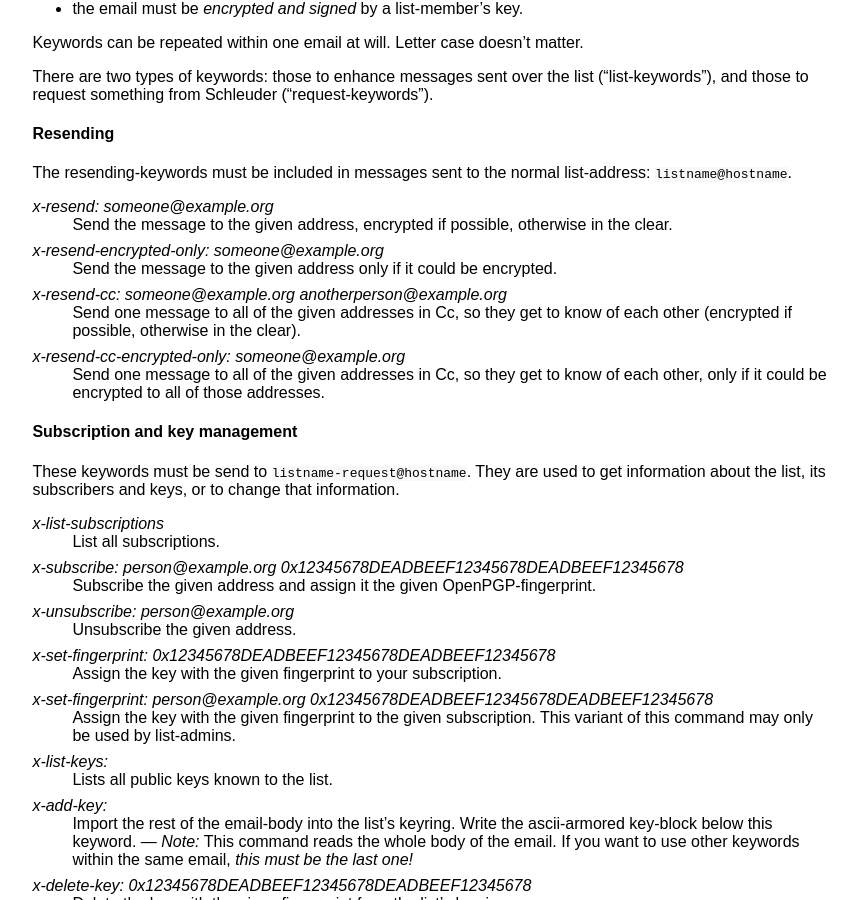
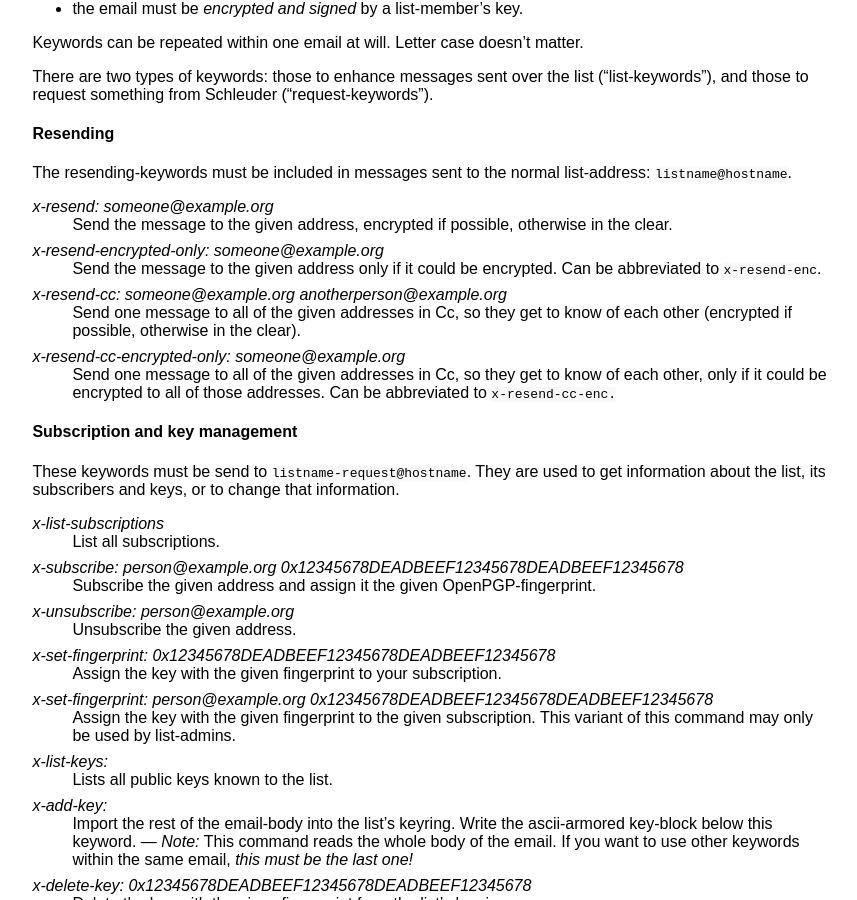
Before and after one commit to schleuder/schleuder-website, a Jekyll site: the page built from docs/index.md, in a window 1280 px wide and 900 px high, scrolled down 5264 px. Shown: the whole window, without its empty margins (6-863 px from the left). Built offline with Jekyll 4.4.1, drawn with Linux system fonts in a browser that asks for light colours.

Commit message:
Document new abbreviations for x-resend*-encrypted-only.

```diff
--- a/docs/index.md
+++ b/docs/index.md
@@ -227,13 +227,13 @@ x-resend: someone@example.org
 : Send the message to the given address, encrypted if possible, otherwise in the clear.
 
 x-resend-encrypted-only: someone@example.org
-: Send the message to the given address only if it could be encrypted.
+: Send the message to the given address only if it could be encrypted. Can be abbreviated to `x-resend-enc`.
 
 x-resend-cc: someone@example.org anotherperson@example.org
 : Send one message to all of the given addresses in Cc, so they get to know of each other (encrypted if possible, otherwise in the clear).
 
 x-resend-cc-encrypted-only: someone@example.org
-: Send one message to all of the given addresses in Cc, so they get to know of each other, only if it could be encrypted to all of those addresses.
+: Send one message to all of the given addresses in Cc, so they get to know of each other, only if it could be encrypted to all of those addresses. Can be abbreviated to `x-resend-cc-enc.`
 
 
 #### Subscription and key management
```
